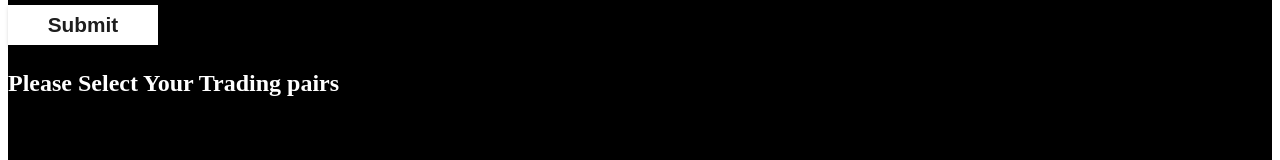
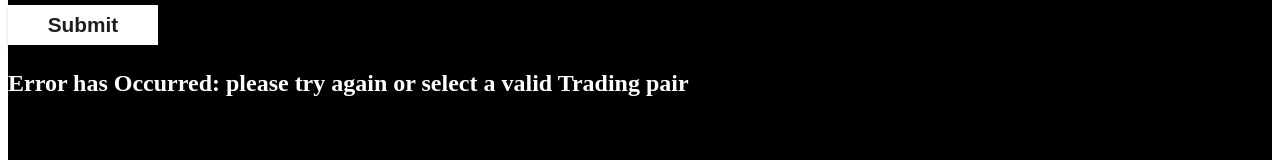
Before and after one commit to DrewEvans/flowdesk-test, a React (Create React App) app: page / in a window 1280 px wide. Both pictures are taken after a click on the button "Submit". Shown: the part 144-304 px from the top of the page. Built offline with nearby package versions, Linux system fonts and the light colour scheme; no server answers.

Commit message:
fixed rendering bug & updated error msg

```diff
--- a/src/App.tsx
+++ b/src/App.tsx
@@ -109,7 +109,7 @@ function App() {
   const [tradeData, setTradeData] = useState();
   const [tickerData, setTickerData] = useState();
   const [ticker24Data, setTicker24Data] = useState();
-  const [error, setError] = useState("");
+  const [error, setError] = React.useState<boolean | string>("");
   const [loading, setLoading] = React.useState<boolean>(false);
 
   const handleBaseAssetChange = (event: React.ChangeEvent<HTMLSelectElement>) => {
@@ -127,6 +127,7 @@ function App() {
 
     if (baseAsset && currencyPair) {
       setLoading(true);
+      setError(false)
 
       Promise.all([
         axios.get(`https://data.binance.com${fetchTrades}?symbol=${baseAsset + currencyPair}`),
@@ -143,6 +144,8 @@ function App() {
       });
     }
   }
+
+  console.log(error)
 
   return (
     <Main>
@@ -168,18 +171,14 @@ function App() {
         </SelectContainer>
         <Button type='submit'>Submit</Button>
       </FormContainer>
-      {!loading && tradeData && tickerData ?
-        <>
+      {!loading ? error ? <h2>Error has Occurred: please try again or select a valid Trading pair</h2> : tradeData && tickerData ? <>
         <TableContainer>
           <Table data={tradeData} />
         </TableContainer>
         <TickerWrapper24HR>
           <Ticker data={ticker24Data} />
         </TickerWrapper24HR>
-        </>
-        :
-        (!tradeData && !tradeData ? <h2>Please Select Your Trading pairs</h2> : <h2>...Loading</h2>)
-      }
+      </> : <h2>Please Select Your Trading pairs</h2> : <h2>...Loading</h2>}
     </Main >
   );
 }
```
Lines whose indentation alone changed are shown as unchanged.
